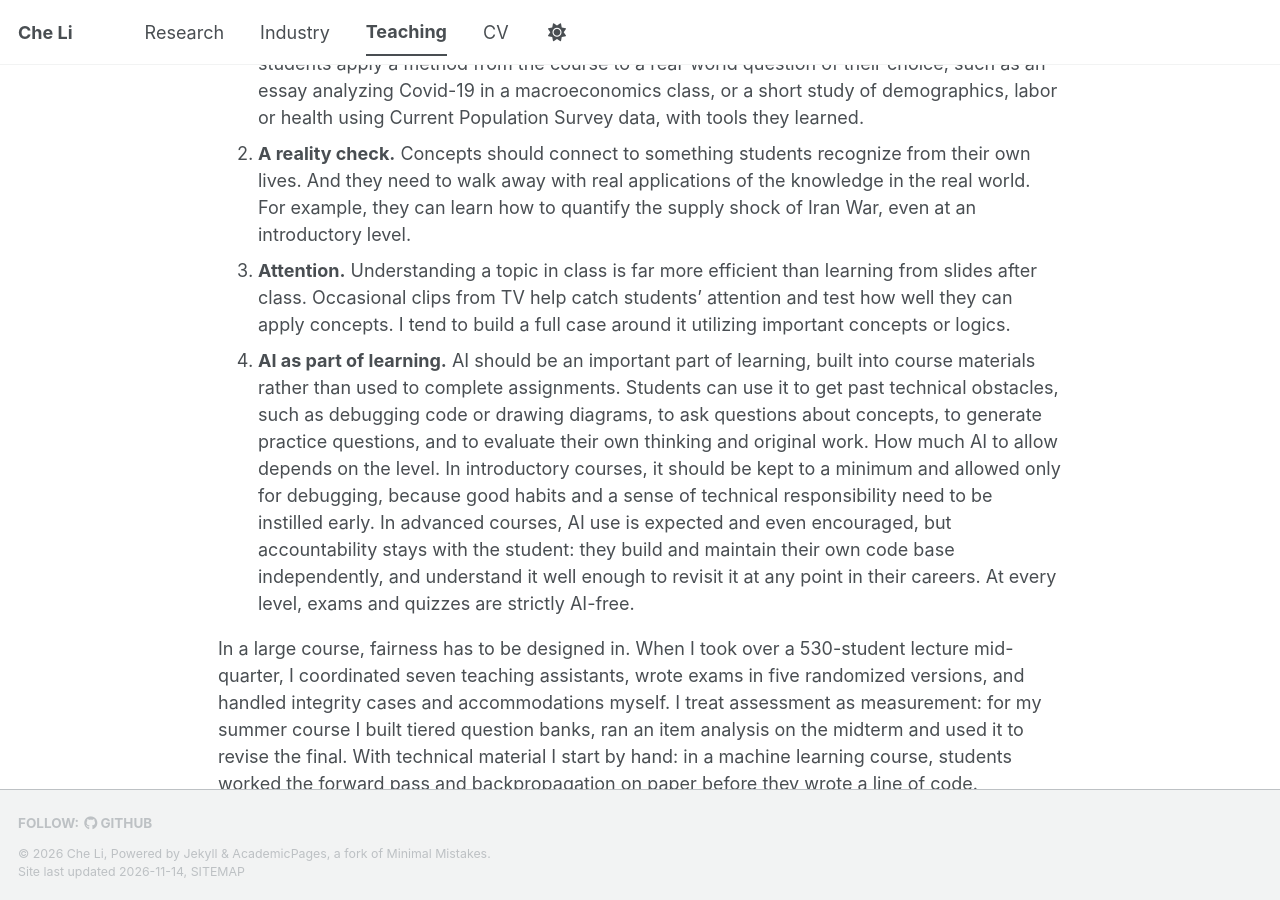
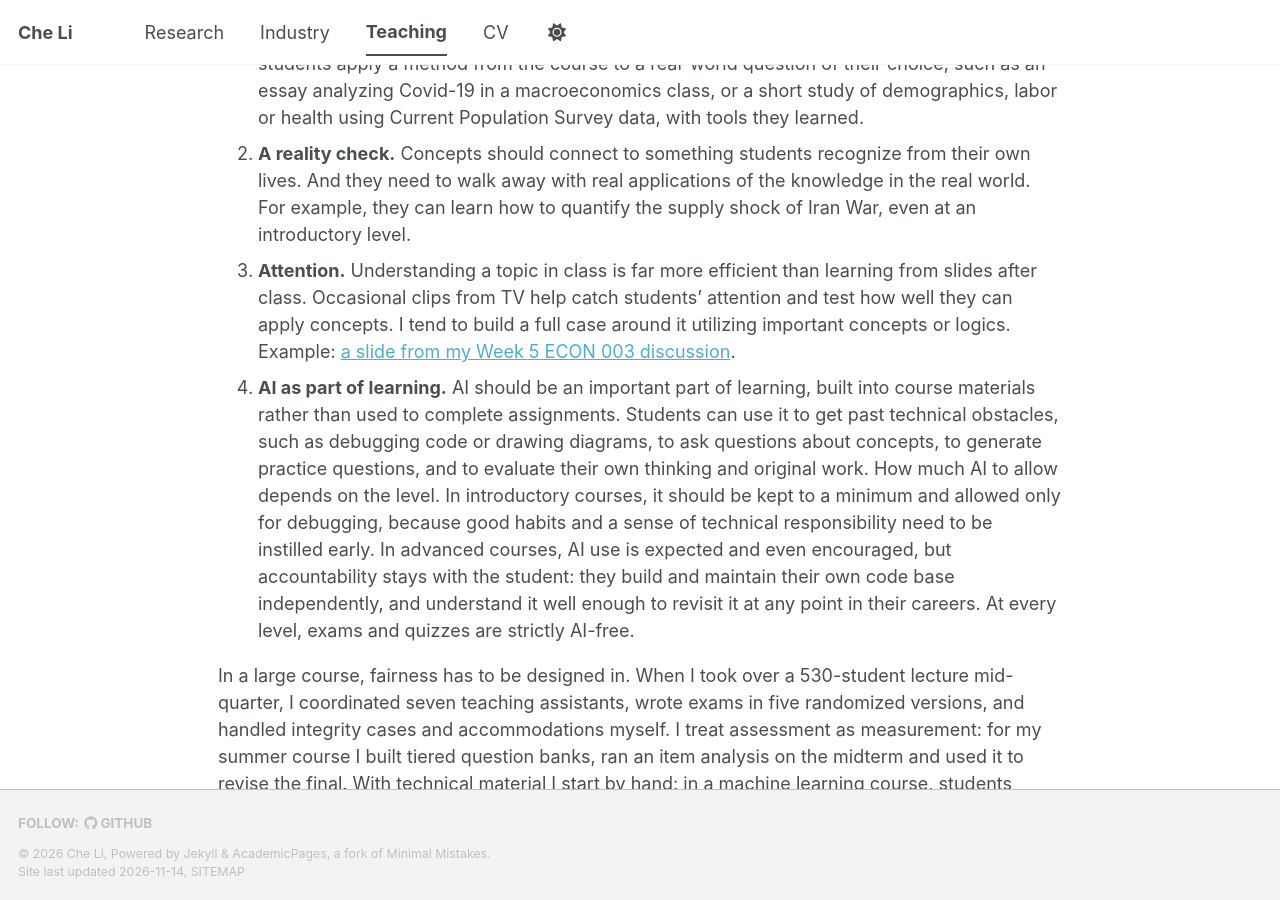
Before and after one commit to liche0907/Personal-Website, a Jekyll site: the page built from _pages/teaching.md, in a window 1280 px wide and 900 px high, scrolled down 365 px. Built offline with Jekyll 4.4.1, drawn with Linux system fonts in a browser that asks for light colours; a script bundle is joined from its source files by our own code; a style sheet for code colours, icons or effects is not loaded.

Commit message:
Teaching statement: link the Week 5 negotiation slide as an example under Attention

```diff
--- a/_pages/teaching.md
+++ b/_pages/teaching.md
@@ -19,7 +19,7 @@ For most of my students, introductory economics is the only economics course the
 
 1. **Interaction.** Students learn by doing. Introductory classes should be driven by games and hands-on practice throughout, using in-class activities and quizzes that run on students' own devices. In technical or advanced classes, producing code and output becomes mandatory: students apply a method from the course to a real-world question of their choice, such as an essay analyzing Covid-19 in a macroeconomics class, or a short study of demographics, labor or health using Current Population Survey data, with tools they learned.
 2. **A reality check.** Concepts should connect to something students recognize from their own lives. And they need to walk away with real applications of the knowledge in the real world. For example, they can learn how to quantify the supply shock of Iran War, even at an introductory level.
-3. **Attention.** Understanding a topic in class is far more efficient than learning from slides after class. Occasional clips from TV help catch students' attention and test how well they can apply concepts. I tend to build a full case around it utilizing important concepts or logics.
+3. **Attention.** Understanding a topic in class is far more efficient than learning from slides after class. Occasional clips from TV help catch students' attention and test how well they can apply concepts. I tend to build a full case around it utilizing important concepts or logics. Example: [a slide from my Week 5 ECON 003 discussion](/files/econ003-week5-negotiation-case.pdf).
 4. **AI as part of learning.** AI should be an important part of learning, built into course materials rather than used to complete assignments. Students can use it to get past technical obstacles, such as debugging code or drawing diagrams, to ask questions about concepts, to generate practice questions, and to evaluate their own thinking and original work. How much AI to allow depends on the level. In introductory courses, it should be kept to a minimum and allowed only for debugging, because good habits and a sense of technical responsibility need to be instilled early. In advanced courses, AI use is expected and even encouraged, but accountability stays with the student: they build and maintain their own code base independently, and understand it well enough to revisit it at any point in their careers. At every level, exams and quizzes are strictly AI-free.
 
 In a large course, fairness has to be designed in. When I took over a 530-student lecture mid-quarter, I coordinated seven teaching assistants, wrote exams in five randomized versions, and handled integrity cases and accommodations myself. I treat assessment as measurement: for my summer course I built tiered question banks, ran an item analysis on the midterm and used it to revise the final. With technical material I start by hand: in a machine learning course, students worked the forward pass and backpropagation on paper before they wrote a line of code.
```
Also changed, not shown: 1 other file.
